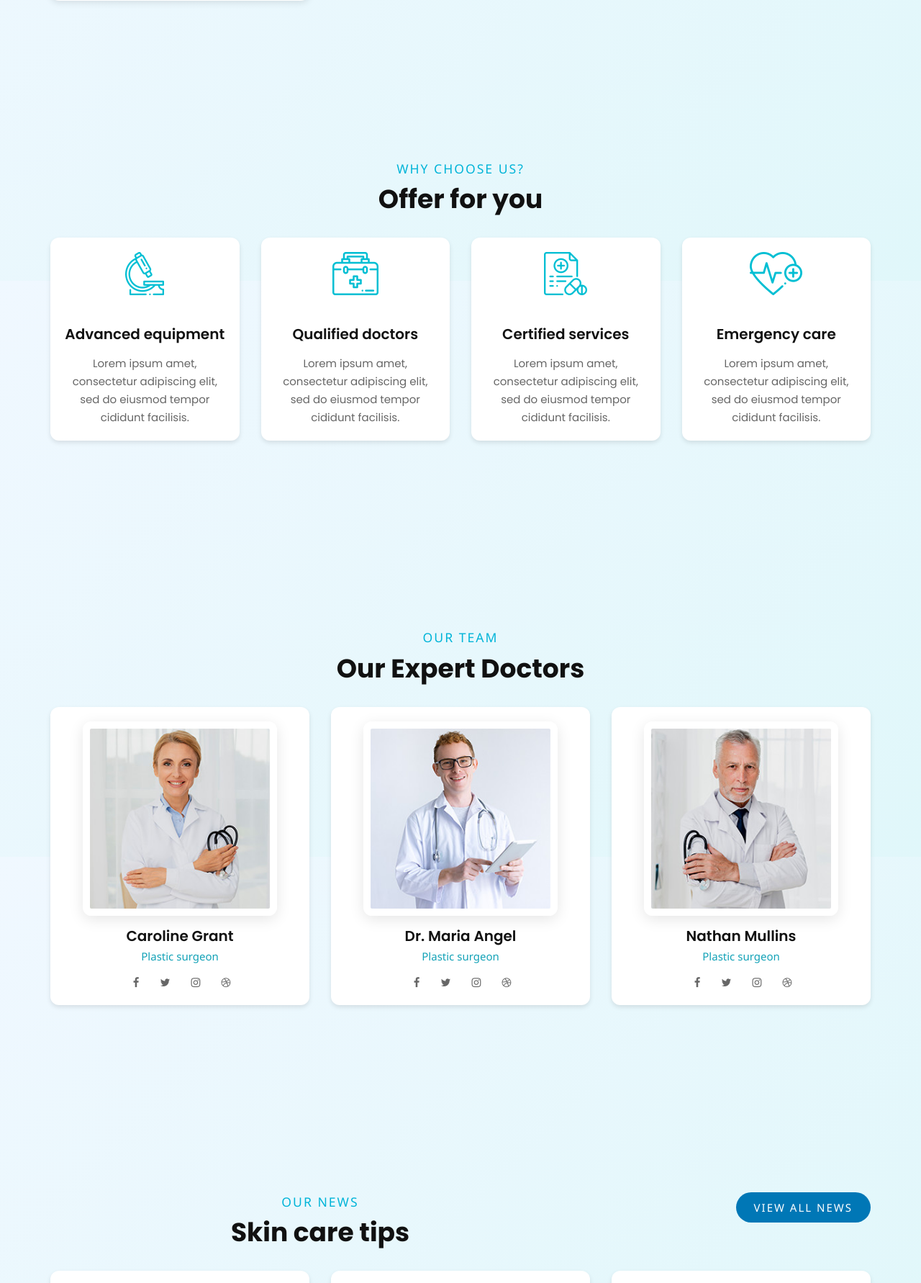
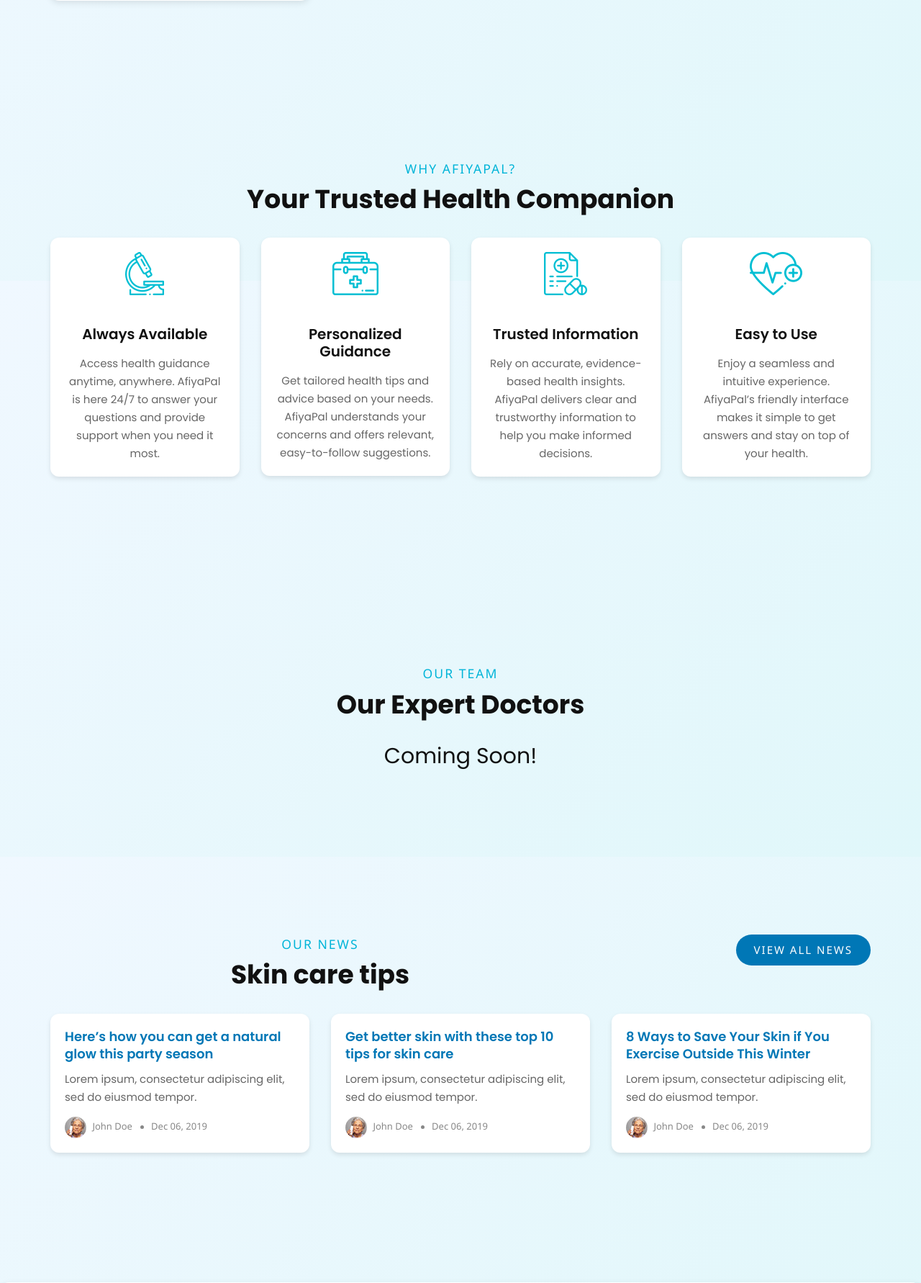
Before and after one commit to AfiyaPal/afiya_web_app, a Django app: page / in a window 1280 px wide. Shown: the part 1210-2992 px from the top of the page at 72% size. Run offline with Django 4.2, Linux system fonts and the light colour scheme; some libraries are stand-ins or nearby versions.

Commit message:
Fixing the landing page's lorem placeholder text.

```diff
--- a/frontend/templates/frontend/index.html
+++ b/frontend/templates/frontend/index.html
@@ -280,61 +280,62 @@
 </section>
 <!-- Consultation Section End -->
 
-<!-- Chooseus Section Begin -->
+<!-- Why Choose AfiyaPal Section Begin -->
 <section class="chooseus spad">
   <div class="container">
     <div class="row">
       <div class="col-lg-12 text-center">
         <div class="section-title">
-          <span>Why choose us?</span>
-          <h2>Offer for you</h2>
+          <span>Why AfiyaPal?</span>
+          <h2>Your Trusted Health Companion</h2>
         </div>
       </div>
     </div>
     <div class="row">
       <div class="col-lg-3 col-md-6 col-sm-6">
         <div class="chooseus__item">
-          <img src="{% static 'img/icons/ci-1.png' %}" alt="" />
-          <h5>Advanced equipment</h5>
+          <img src="{% static 'img/icons/ci-1.png' %}" alt="24/7 Availability Icon" />
+          <h5>Always Available</h5>
           <p>
-            Lorem ipsum amet, consectetur adipiscing elit, sed do eiusmod tempor
-            cididunt facilisis.
+            Access health guidance anytime, anywhere. AfiyaPal is here 24/7 to answer your questions and provide support
+            when you need it most.
           </p>
         </div>
       </div>
       <div class="col-lg-3 col-md-6 col-sm-6">
         <div class="chooseus__item">
-          <img src="{% static 'img/icons/ci-2.png' %}" alt="" />
-          <h5>Qualified doctors</h5>
+          <img src="{% static 'img/icons/ci-2.png' %}" alt="Personalized Advice Icon" />
+          <h5>Personalized Guidance</h5>
           <p>
-            Lorem ipsum amet, consectetur adipiscing elit, sed do eiusmod tempor
-            cididunt facilisis.
+            Get tailored health tips and advice based on your needs. AfiyaPal understands your concerns and offers
+            relevant, easy-to-follow suggestions.
           </p>
         </div>
       </div>
       <div class="col-lg-3 col-md-6 col-sm-6">
         <div class="chooseus__item">
-          <img src="{% static 'img/icons/ci-3.png' %}" alt="" />
-          <h5>Certified services</h5>
+          <img src="{% static 'img/icons/ci-3.png' %}" alt="Reliable Information Icon" />
+          <h5>Trusted Information</h5>
           <p>
-            Lorem ipsum amet, consectetur adipiscing elit, sed do eiusmod tempor
-            cididunt facilisis.
+            Rely on accurate, evidence-based health insights. AfiyaPal delivers clear and trustworthy information to
+            help you make informed decisions.
           </p>
         </div>
       </div>
       <div class="col-lg-3 col-md-6 col-sm-6">
         <div class="chooseus__item">
-          <img src="{% static 'img/icons/ci-4.png' %}" alt="" />
-          <h5>Emergency care</h5>
+          <img src="{% static 'img/icons/ci-4.png' %}" alt="User-Friendly Icon" />
+          <h5>Easy to Use</h5>
           <p>
-            Lorem ipsum amet, consectetur adipiscing elit, sed do eiusmod tempor
-            cididunt facilisis.
+            Enjoy a seamless and intuitive experience. AfiyaPal’s friendly interface makes it simple to get answers and
+            stay on top of your health.
           </p>
         </div>
       </div>
     </div>
   </div>
 </section>
+<!-- Why Choose AfiyaPal Section End -->
 <!-- Chooseus Section End -->
 
 <!-- Team Section Begin -->
@@ -346,7 +347,10 @@
           <span>Our Team</span>
           <h2>Our Expert Doctors</h2thinker than 2rem; border-radius: 12px; } </div>
         </div>
-        <div class="row">
+        <div class="col-lg-12 text-center">
+          <h3>Coming Soon!</h3>
+        </div>
+        <!-- <div class="row">
           <div class="col-lg-4 col-md-6 col-sm-6">
             <div class="team__item">
               <img src="{% static 'img/team/team-1.jpg' %}" alt="" />
@@ -386,7 +390,7 @@
               </div>
             </div>
           </div>
-        </div>
+        </div> -->
       </div>
 </section>
 <!-- Team Section End -->
```
